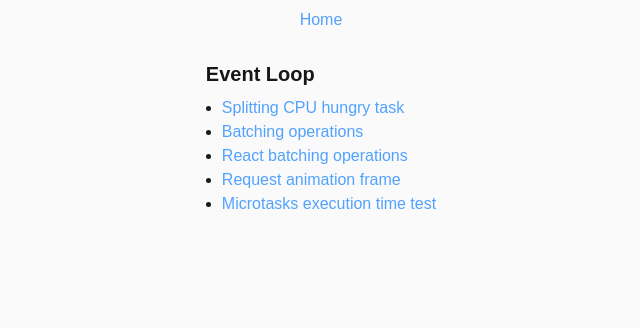
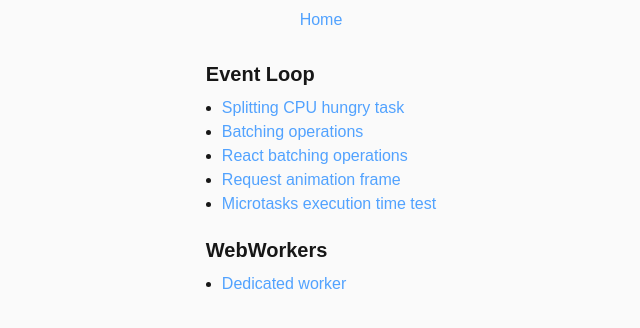
Before and after one commit to ruslan-sedziukh/learning-playground, a Next.js app in the folder workspaces/next-js/: page / in a window 1280 px wide. Shown: the top 328 px of the page, without its empty margins (319-959 px from the left). Built offline with nearby package versions, Linux system fonts and the light colour scheme.

Commit message:
Add TableOfContents

```diff
--- a/workspaces/next-js/package.json
+++ b/workspaces/next-js/package.json
@@ -1,5 +1,5 @@
 {
-  "name": "next-js-playground",
+  "name": "next-js",
   "version": "0.1.0",
   "private": true,
   "scripts": {
--- /dev/null
+++ b/workspaces/next-js/src/app/_components/TableOfContents/Section/Section.tsx
@@ -0,0 +1,26 @@
+import Link from '@/components/Link'
+import type { SectionData } from '../types'
+
+type Props = {
+  section: SectionData
+}
+
+const Section = ({ section }: Props) => {
+  return (
+    <div className="flex flex-col gap-2">
+      <h2 className="font-bold text-xl">{section.heading}</h2>
+
+      <ul className="list-disc ml-4">
+        {section.links.map((link) => {
+          return (
+            <li key={link.href}>
+              <Link href={link.href}>{link.text}</Link>
+            </li>
+          )
+        })}
+      </ul>
+    </div>
+  )
+}
+
+export default Section
--- /dev/null
+++ b/workspaces/next-js/src/app/_components/TableOfContents/Section/index.ts
@@ -0,0 +1,2 @@
+export * from './Section'
+export { default } from './Section'
--- /dev/null
+++ b/workspaces/next-js/src/app/_components/TableOfContents/TableOfContents.tsx
@@ -0,0 +1,18 @@
+import Section from './Section'
+import type { SectionData } from './types'
+
+type Props = {
+  sections: SectionData[]
+}
+
+const TableOfContents = ({ sections }: Props) => {
+  return (
+    <>
+      {sections.map((section) => (
+        <Section section={section} key={section.heading} />
+      ))}
+    </>
+  )
+}
+
+export default TableOfContents
--- /dev/null
+++ b/workspaces/next-js/src/app/_components/TableOfContents/index.ts
@@ -0,0 +1,2 @@
+export * from './TableOfContents'
+export { default } from './TableOfContents'
--- /dev/null
+++ b/workspaces/next-js/src/app/_components/TableOfContents/types.ts
@@ -0,0 +1,9 @@
+export type LinkData = {
+  href: string
+  text: string
+}
+
+export type SectionData = {
+  heading: string
+  links: LinkData[]
+}
--- a/workspaces/next-js/src/app/page.tsx
+++ b/workspaces/next-js/src/app/page.tsx
@@ -1,43 +1,47 @@
-import Link from '@/components/Link'
+import TableOfContents from './_components/TableOfContents'
+import type { SectionData } from './_components/TableOfContents/types'
+
+const sections: SectionData[] = [
+  {
+    heading: 'Event Loop',
+    links: [
+      {
+        href: 'event-loop/splitting-cpu-hungry-task',
+        text: 'Splitting CPU hungry task',
+      },
+      {
+        href: 'event-loop/batching-operations',
+        text: 'Batching operations',
+      },
+      {
+        href: 'event-loop/react-batching-operations',
+        text: 'React batching operations',
+      },
+      {
+        href: 'event-loop/request-animation-frame',
+        text: 'Request animation frame',
+      },
+      {
+        href: 'event-loop/microtasks-execution-time-test',
+        text: 'Microtasks execution time test',
+      },
+    ],
+  },
+  {
+    heading: 'WebWorkers',
+    links: [
+      {
+        href: 'web-workers/dedicated-worker',
+        text: 'Dedicated worker',
+      },
+    ],
+  },
+]
 
 export default function Home() {
   return (
     <nav className="flex flex-col gap-5">
-      <div className="flex flex-col gap-2">
-        <h2 className="font-bold text-xl">Event Loop</h2>
-
-        <ul className="list-disc ml-4">
-          <li>
-            <Link href="event-loop/splitting-cpu-hungry-task">
-              Splitting CPU hungry task
-            </Link>
-          </li>
-
-          <li>
-            <Link href="event-loop/batching-operations">
-              Batching operations
-            </Link>
-          </li>
-
-          <li>
-            <Link href="event-loop/react-batching-operations">
-              React batching operations
-            </Link>
-          </li>
-
-          <li>
-            <Link href="event-loop/request-animation-frame">
-              Request animation frame
-            </Link>
-          </li>
-
-          <li>
-            <Link href="event-loop/microtasks-execution-time-test">
-              Microtasks execution time test
-            </Link>
-          </li>
-        </ul>
-      </div>
+      <TableOfContents sections={sections} />
     </nav>
   )
 }
```
